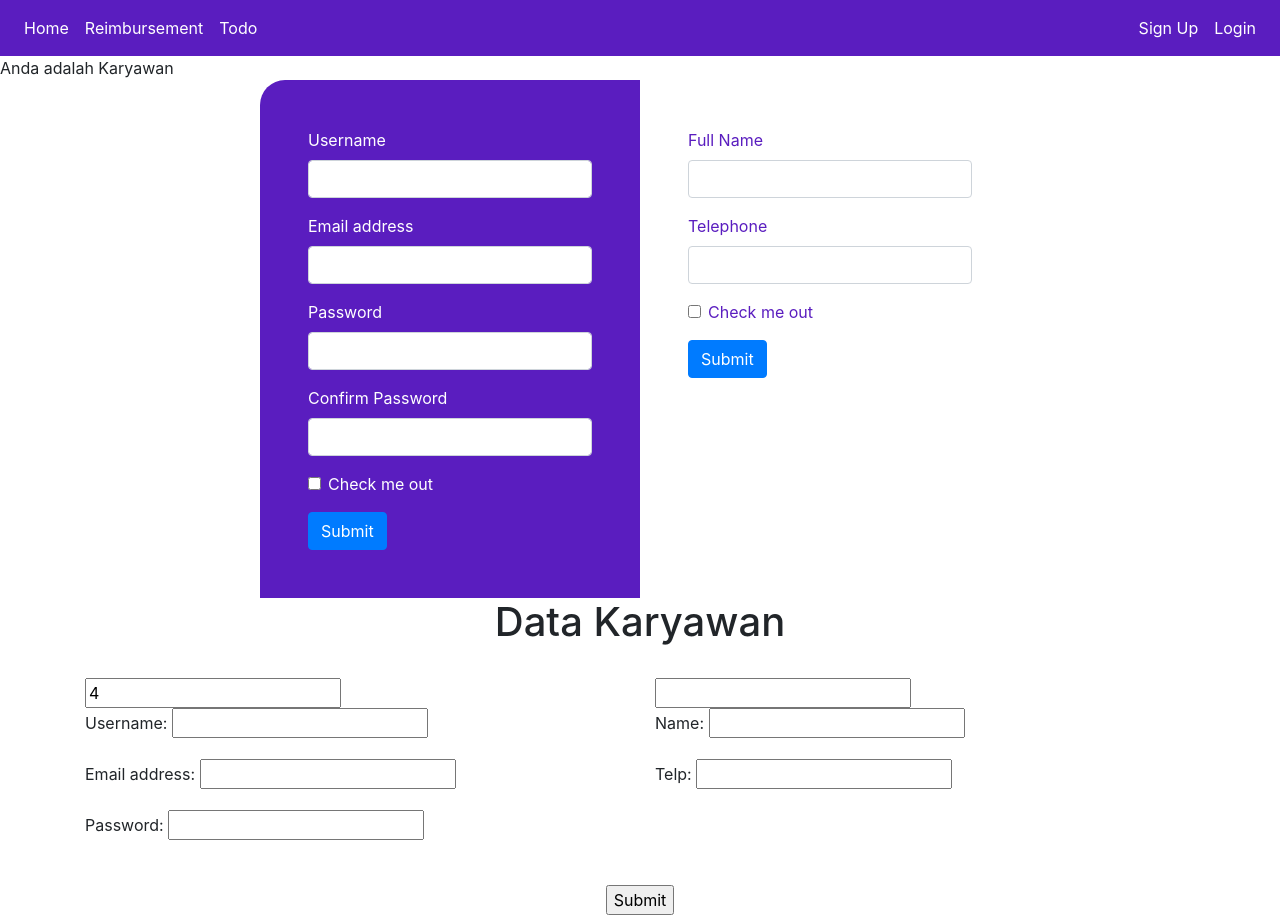
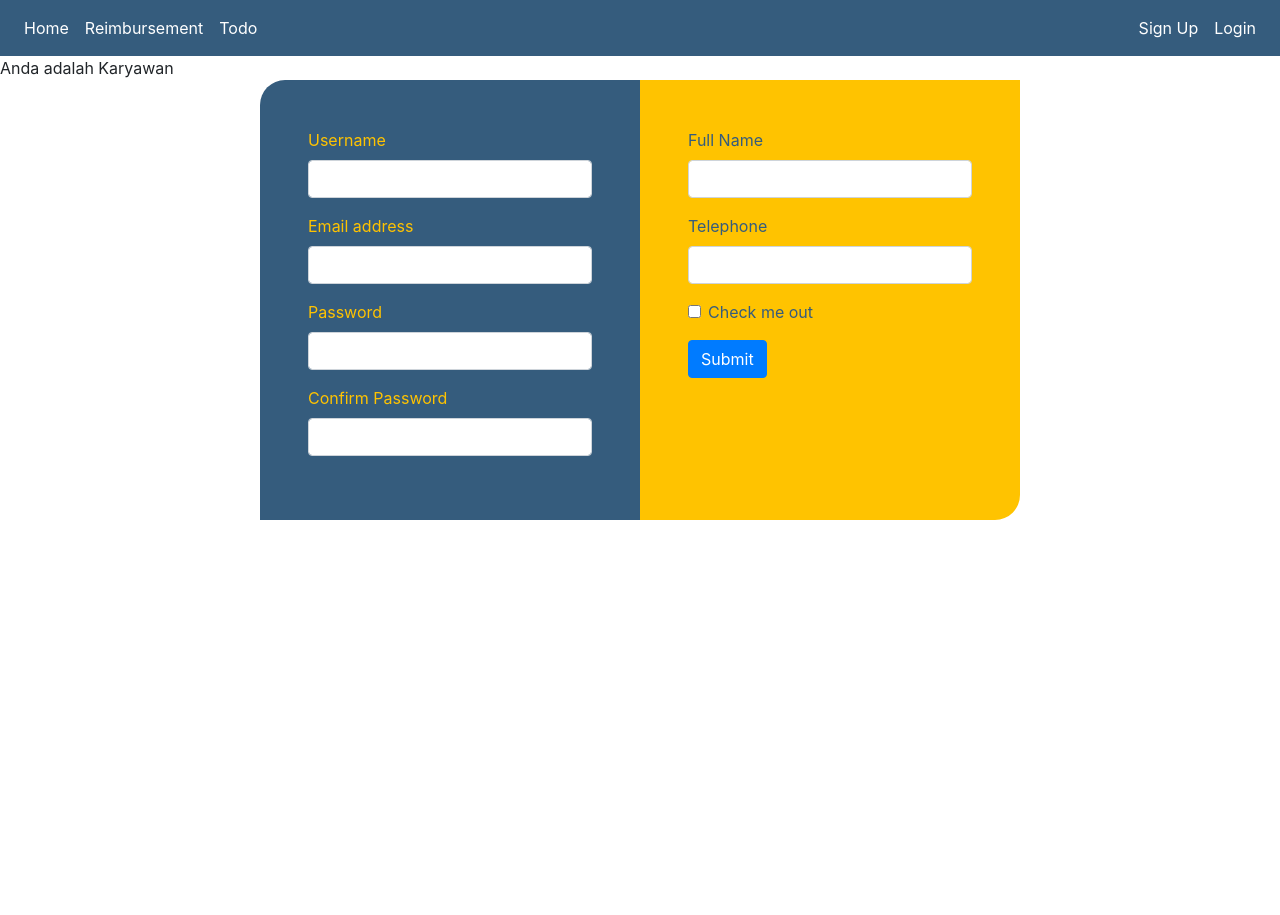
Before and after one commit to satriotol/DJANGO-ANLOSNEW, a Django app: page /registerkaryawan/ in a window 1280 px wide. After the commit the page ends 520 px from the top, so only its background shows below. Run offline with Django 3.2, Linux system fonts and the light colour scheme; some libraries are stand-ins or nearby versions.

Commit message:
tampilan

```diff
--- a/templates/base.html
+++ b/templates/base.html
@@ -18,7 +18,7 @@
 </head>
 <style>
     .bg-custom {
-        background-color: #5A1DBF;
+        background-color: #355c7d;
     }
 
     a.nav-link {
--- a/templates/karyawan_form.html
+++ b/templates/karyawan_form.html
@@ -7,18 +7,22 @@
     <style>
         .col-sm-4.user {
             border-top-left-radius: 25px;
-            background: #5A1DBF;
-            color: white;
+            background: #355c7d;
+            color: #FFC300;
         }
 
         .col-sm-4.profile {
-            color: #5A1DBF;
+            color: #355c7d;
+            background: #FFC300;
+            border-bottom-right-radius: 25px;
         }
     </style>
     <div class="row">
         <div class="col-sm-2"></div>
         <div class="col-sm-4 user py-5 px-5">
-            <form>
+            <form action="" method="post" enctype="multipart/form-data">
+                {% csrf_token %}
+
                 <input type="hidden" name="groups" id="id_groups" value="4">
                 <div class="form-group">
                     <label for="exampleInputEmail1">Username</label>
@@ -32,71 +36,34 @@
                 </div>
                 <div class="form-group">
                     <label for="exampleInputPassword1">Password</label>
-                    <input type="password" name="password" class="form-control" required="" id="exampleInputPassword1 id_password">
+                    <input type="password" name="password" class="form-control" required=""
+                        id="exampleInputPassword1 id_password">
                 </div>
                 <div class="form-group">
                     <label for="exampleInputPassword1">Confirm Password</label>
-                    <input type="password" class="form-control" name="confirm_password" id="exampleInputPassword1 id_confirm_password">
+                    <input type="password" class="form-control" name="confirm_password"
+                        id="exampleInputPassword1 id_confirm_password">
                 </div>
-                <div class="form-group form-check">
-                    <input type="checkbox" class="form-check-input" id="exampleCheck1">
-                    <label class="form-check-label" for="exampleCheck1">Check me out</label>
-                </div>
-                <button type="submit" class="btn btn-primary">Submit</button>
-            </form>
-
         </div>
         <div class="col-sm-4 profile py-5 px-5">
-            <form>
-                <div class="form-group">
-                    <label for="exampleInputEmail1">Full Name</label>
-                    <input type="email" class="form-control" id="exampleInputEmail1" aria-describedby="emailHelp">
-                </div>
-                <div class="form-group">
-                    <label for="exampleInputPassword1">Telephone</label>
-                    <input type="password" class="form-control" id="exampleInputPassword1">
-                </div>
-                <div class="form-group form-check">
-                    <input type="checkbox" class="form-check-input" id="exampleCheck1">
-                    <label class="form-check-label" for="exampleCheck1">Check me out</label>
-                </div>
-                <button type="submit" class="btn btn-primary">Submit</button>
+            <input type="hidden" name="id_company" id="id_id_company" value="{{user.company.id}}">
+            <div class="form-group">
+                <label for="exampleInputEmail1">Full Name</label>
+                <input type="text" class="form-control" id="id_name" name="name" aria-describedby="emailHelp">
+            </div>
+            <div class="form-group">
+                <label for="exampleInputPassword1">Telephone</label>
+                <input type="text" class="form-control" name="telp" id="id_telp">
+            </div>
+            <div class="form-group form-check">
+                <input type="checkbox" class="form-check-input" id="exampleCheck1">
+                <label class="form-check-label" for="exampleCheck1">Check me out</label>
+            </div>
+            <input type="submit" class="btn btn-primary" value="Submit">
             </form>
-
         </div>
         <div class="col-sm-2"></div>
     </div>
-    <form action="" method="post" enctype="multipart/form-data">
-        {% csrf_token %}
-        <div class="text-center">
-            <h1>Data Karyawan</h1>
-        </div>
-        <br>
-        <div class="row">
-            <div class="col">
-                <input type="text" name="groups" id="id_groups" value="4">
-                <p><label for="id_username">Username:</label> <input type="text" name="username" maxlength="150"
-                        required="" id="id_username"></p>
-                <p><label for="id_email">Email address:</label> <input type="email" name="email" maxlength="254"
-                        id="id_email"></p>
-                <p><label for="id_password">Password:</label> <input type="password" name="password" required=""
-                        id="id_password"></p>
-                {% comment %} {{user_form.as_p}} {% endcomment %}
-            </div>
-            <div class="col">
-                <input type="text" name="id_company" id="id_id_company" value="{{user.company.id}}">
-                <p><label for="id_name">Name:</label> <input type="text" name="name" maxlength="254" required=""
-                        id="id_name"></p>
-                <p><label for="id_telp">Telp:</label> <input type="text" name="telp" maxlength="12" required=""
-                        id="id_telp"></p>
-                {% comment %} {{profile_form.as_p}} {% endcomment %}
-            </div>
-        </div>
-        <br>
-        <div class="text-center">
-            <input type="submit" value="Submit">
-        </div>
-    </form>
     {% endif %}
 </div>
 {% endblock %}
```
